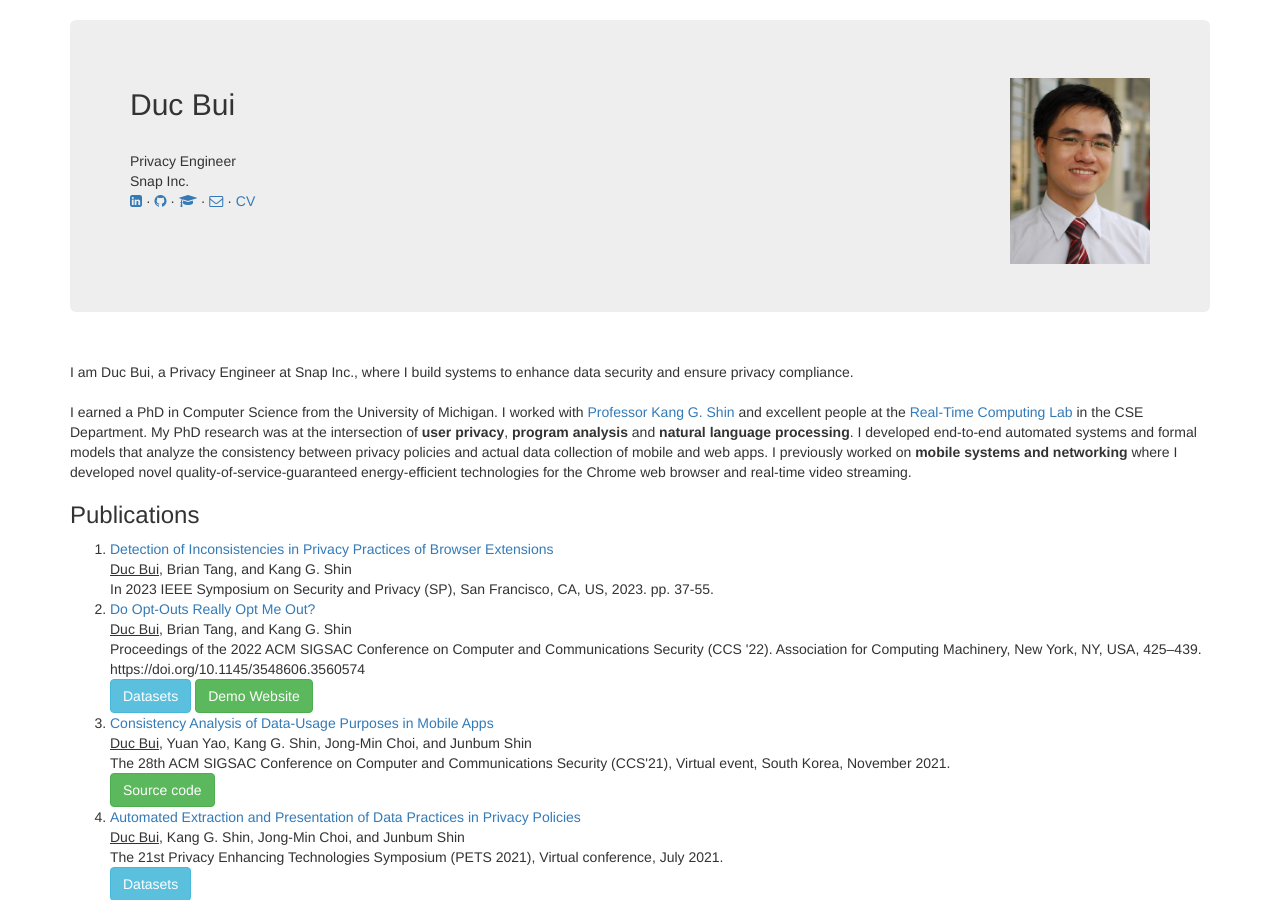
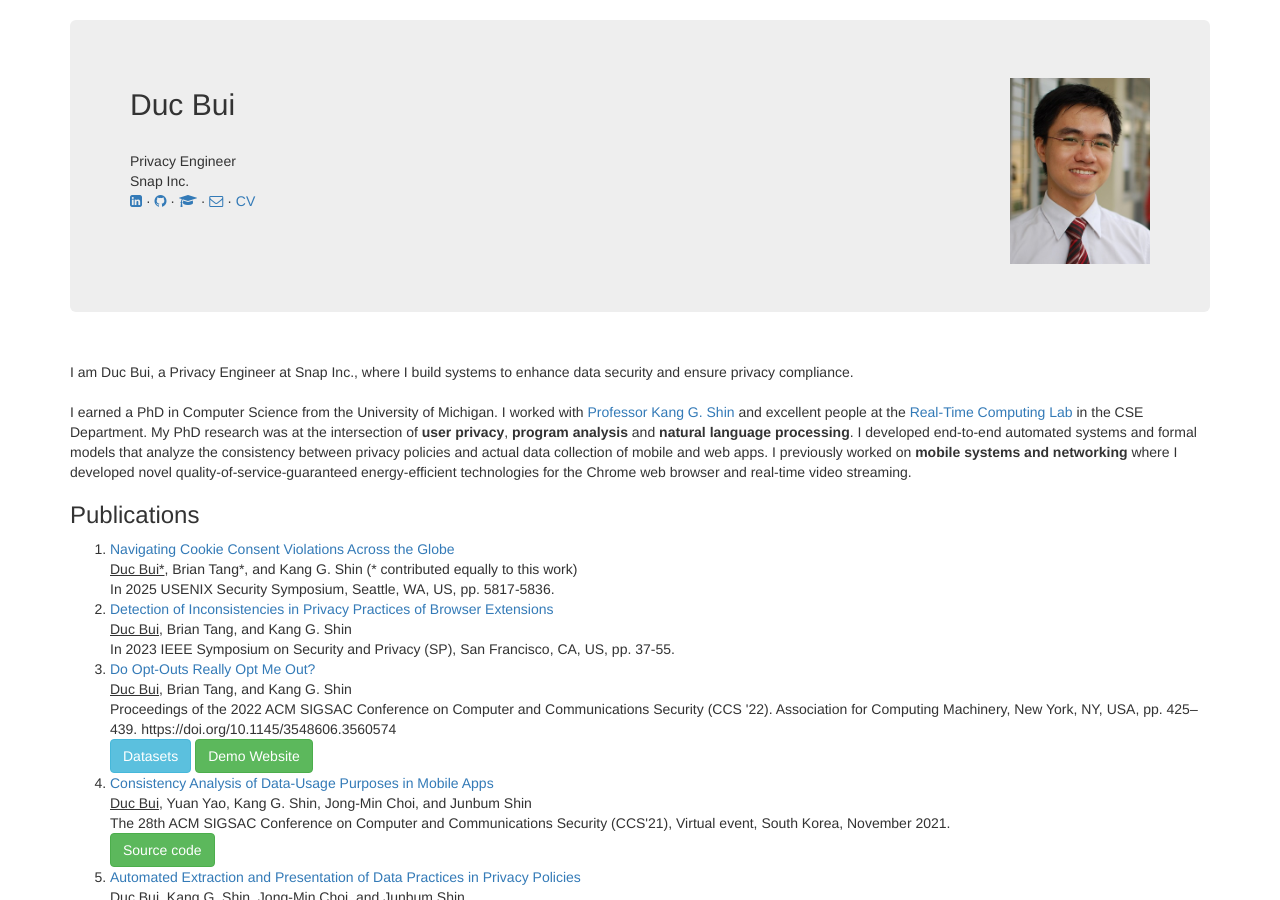
Before and after one commit to ducalpha/ducalpha.github.io, a Jekyll site: the page index.html, which Jekyll copies as it is, in a window 1280 px wide and 900 px high. Built offline with Jekyll 4.4.1, drawn with Linux system fonts in a browser that asks for light colours; nearby versions of some CDN libraries.

Commit message:
Update index.html

```diff
--- a/index.html
+++ b/index.html
@@ -57,15 +57,20 @@
                 <h3>Publications</h3>
                 <ol>
                     <li>
+                        <a href="https://www.usenix.org/conference/usenixsecurity25/presentation/tang">Navigating Cookie Consent Violations Across the Globe</a><br>
+                        <u>Duc Bui*</u>, Brian Tang*, and Kang G. Shin (* contributed equally to this work)<br>
+                        In 2025 USENIX Security Symposium, Seattle, WA, US, pp. 5817-5836.<br>
+                    </li>
+                    <li>
                         <a href="https://ieeexplore.ieee.org/document/10179338">Detection of Inconsistencies in Privacy Practices of Browser Extensions</a><br>
                         <u>Duc Bui</u>, Brian Tang, and Kang G. Shin<br>
-                        In 2023 IEEE Symposium on Security and Privacy (SP), San Francisco, CA, US, 2023. pp. 37-55.
+                        In 2023 IEEE Symposium on Security and Privacy (SP), San Francisco, CA, US, pp. 37-55.
                     </li>
                     <li>
                         <!-- Should use author-ized ACM link-->
                         <a href="https://dl.acm.org/doi/10.1145/3548606.3560574">Do Opt-Outs Really Opt Me Out?</a><br>
                         <u>Duc Bui</u>, Brian Tang, and Kang G. Shin<br>
-                        Proceedings of the 2022 ACM SIGSAC Conference on Computer and Communications Security (CCS '22). Association for Computing Machinery, New York, NY, USA, 425–439. https://doi.org/10.1145/3548606.3560574<br>
+                        Proceedings of the 2022 ACM SIGSAC Conference on Computer and Communications Security (CCS '22). Association for Computing Machinery, New York, NY, USA, pp. 425–439. https://doi.org/10.1145/3548606.3560574<br>
                         <a class="btn btn-info" href="https://github.com/ducalpha/optoutcheck_ccs22/">Datasets</a>
                         <a class="btn btn-success" href="https://rtcl.eecs.umich.edu/optoutcheck/">Demo Website</a>
                     </li>
```
